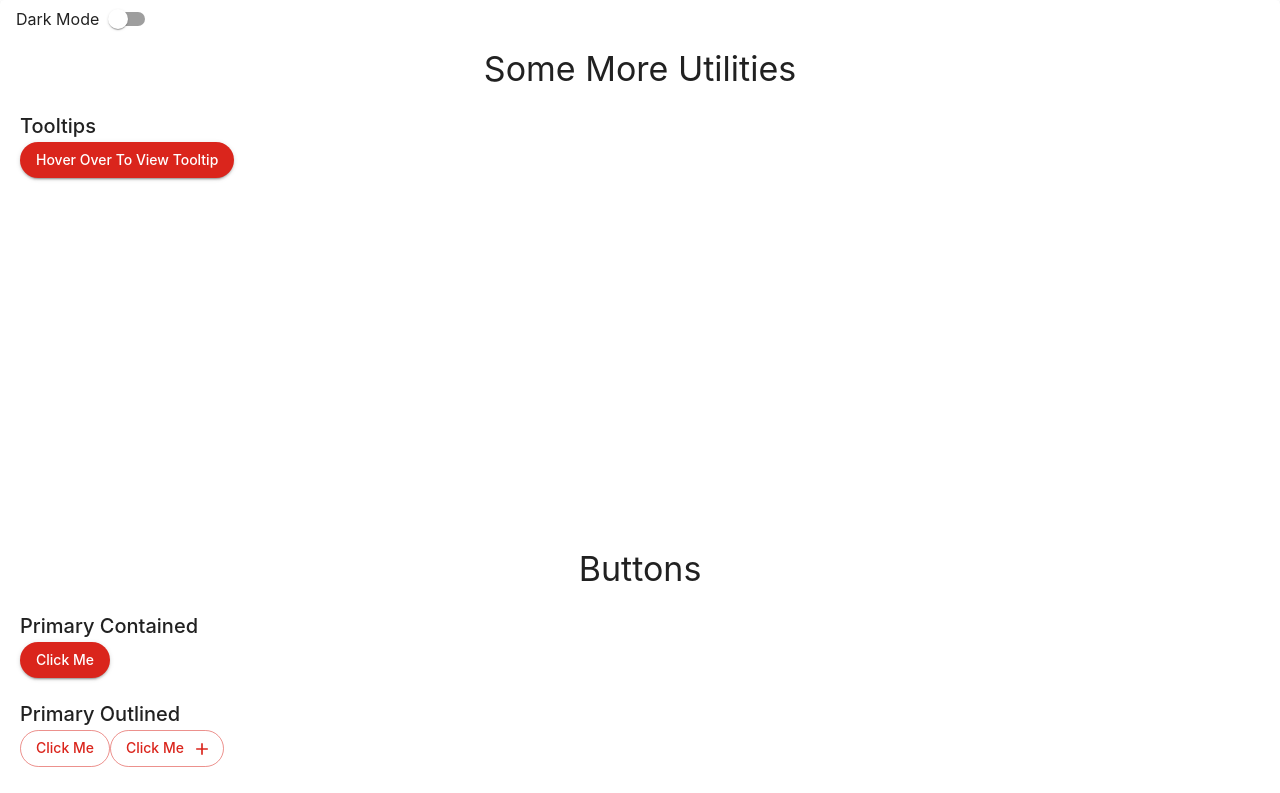
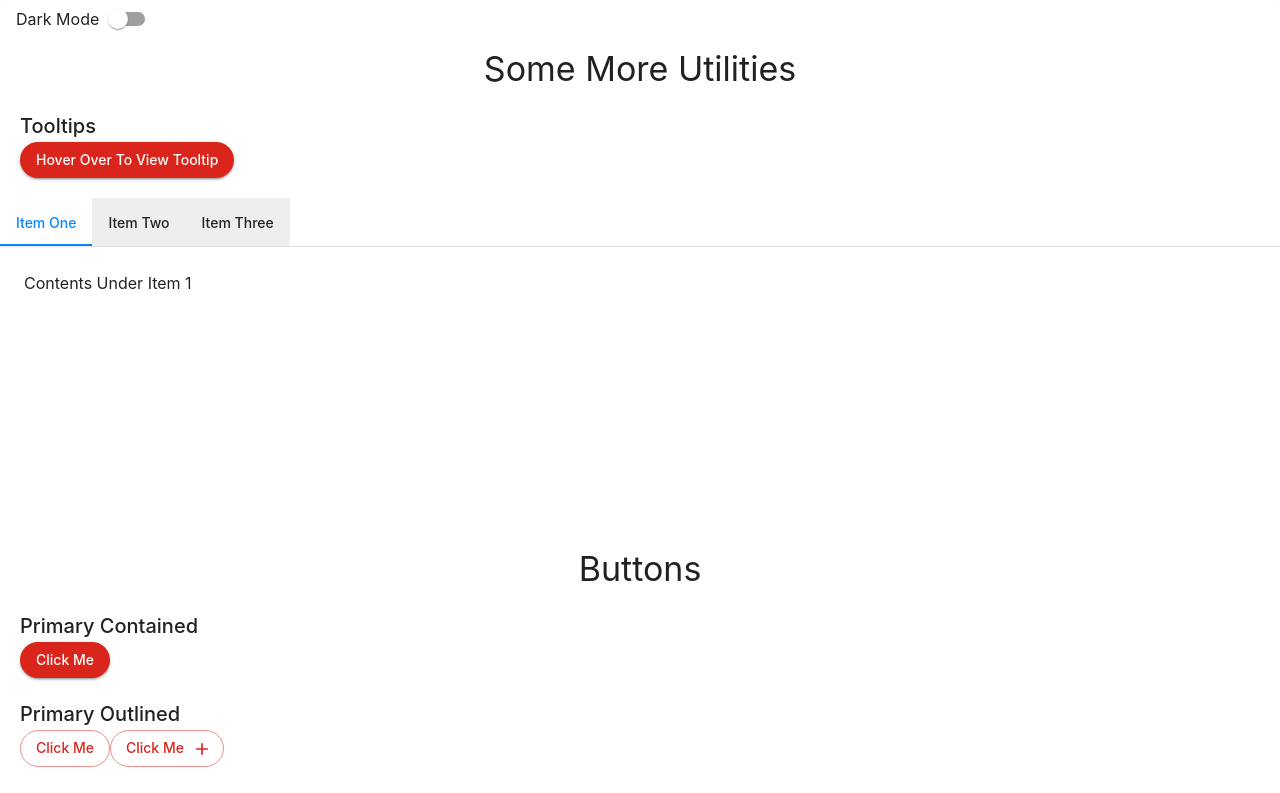
Before and after one commit to chiragsawarn/Custom-Mui-Components, a React (Vite) app: page / in a window 1280 px wide. Shown: the top 793 px of the page. Built offline with nearby package versions, Linux system fonts and the light colour scheme.

Commit message:
added tabs

```diff
--- a/package.json
+++ b/package.json
@@ -15,6 +15,7 @@
     "@mui/material": "^5.11.15",
     "@mui/x-date-pickers": "^6.0.4",
     "dayjs": "^1.11.7",
+    "prop-types": "^15.8.1",
     "react": "^18.2.0",
     "react-dom": "^18.2.0"
   },
--- a/src/Theme.js
+++ b/src/Theme.js
@@ -149,6 +149,21 @@
         },
       },
     },
+    MuiTab: {
+      styleOverrides: {
+        root: {
+          backgroundColor: "#EEEEEE",
+          textTransform: "capitalize",
+          color: myPalette.typography.main,
+          "&:hover": { backgroundColor: "#D4D4D4" },
+          "&.Mui-selected": {
+            backgroundColor: "#FFF",
+            color: myPalette.accent.main,
+            // borderBottom: "2px solid myPalette.accent.main",
+          },
+        },
+      },
+    },
   },
 });
 
@@ -257,6 +272,19 @@
         },
       },
     },
+    MuiTab: {
+      styleOverrides: {
+        root: {
+          textTransform: "capitalize",
+          backgroundColor: "#111",
+          "&:hover": { backgroundColor: "#2A2A2A" },
+          "&.Mui-selected": {
+            backgroundColor: "inherit",
+            color: myPalette.accent.main,
+          },
+        },
+      },
+    },
   },
 });
 
--- /dev/null
+++ b/src/components/BasicTabs.jsx
@@ -0,0 +1,66 @@
+import * as React from "react";
+import Tabs from "@mui/material/Tabs";
+import Tab from "@mui/material/Tab";
+import Typography from "@mui/material/Typography";
+import Box from "@mui/material/Box";
+
+function TabPanel(props) {
+  const { children, value, index, ...other } = props;
+
+  return (
+    <div
+      role="tabpanel"
+      hidden={value !== index}
+      id={`simple-tabpanel-${index}`}
+      aria-labelledby={`simple-tab-${index}`}
+      {...other}
+    >
+      {value === index && (
+        <Box sx={{ p: 3 }}>
+          <Typography>{children}</Typography>
+        </Box>
+      )}
+    </div>
+  );
+}
+
+function a11yProps(index) {
+  return {
+    id: `simple-tab-${index}`,
+    "aria-controls": `simple-tabpanel-${index}`,
+  };
+}
+
+export default function BasicTabs() {
+  const [value, setValue] = React.useState(0);
+
+  const handleChange = (event, newValue) => {
+    setValue(newValue);
+  };
+
+  return (
+    <Box sx={{ width: "100%" }}>
+      <Box sx={{ borderBottom: 1, borderColor: "divider" }}>
+        <Tabs
+          value={value}
+          onChange={handleChange}
+          aria-label="basic tabs example"
+          TabIndicatorProps={{ style: { backgroundColor: "#0A85FF" } }}
+        >
+          <Tab label="Item One" {...a11yProps(0)} />
+          <Tab label="Item Two" {...a11yProps(1)} />
+          <Tab label="Item Three" {...a11yProps(2)} />
+        </Tabs>
+      </Box>
+      <TabPanel value={value} index={0}>
+        Contents Under Item 1
+      </TabPanel>
+      <TabPanel value={value} index={1}>
+        Contents Under Item 2
+      </TabPanel>
+      <TabPanel value={value} index={2}>
+        Contents Under Item 3
+      </TabPanel>
+    </Box>
+  );
+}
--- a/src/pages/UtilitiesPage.jsx
+++ b/src/pages/UtilitiesPage.jsx
@@ -1,5 +1,6 @@
 import { Box, Button, Tooltip, Typography } from "@mui/material";
 import React from "react";
+import BasicTabs from "../components/BasicTabs";
 
 export default function UtilitiesPage() {
   return (
@@ -7,6 +8,8 @@
       <Typography variant="h4" align="center">
         Some More Utilities
       </Typography>
+
+      {/* Tool Tip */}
       <Box sx={{ margin: "20px" }}>
         <Typography variant="h6" align="left">
           Tooltips
@@ -20,6 +23,9 @@
           </Button>
         </Tooltip>
       </Box>
+
+      {/* Tabs */}
+      <BasicTabs />
     </Box>
   );
 }
```
Also changed, not shown: 2 other files (tests, documents, lock files or other folders).
